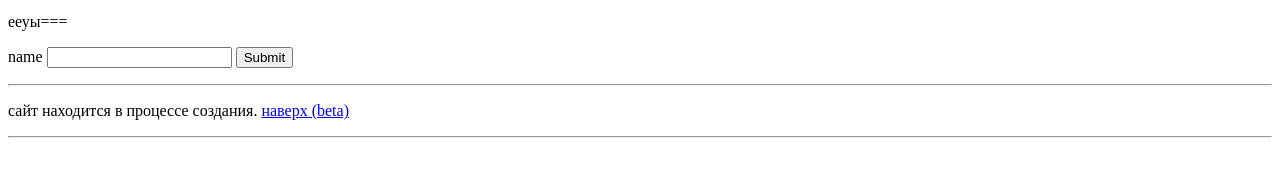
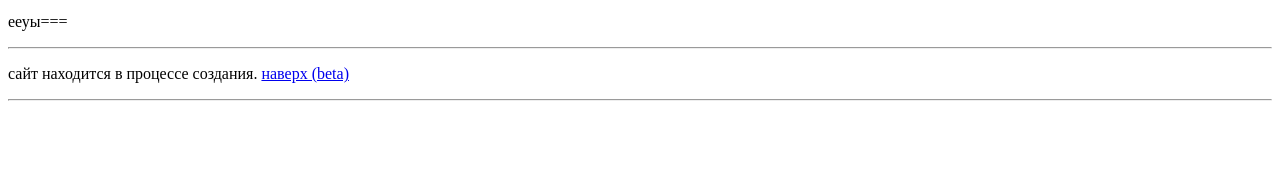
Before and after one commit to Dmeerev/Dmeerev.github.io, a plain HTML site: page pages/comments.html in a window 1280 px wide. Shown: the part 361-538 px from the top of the page. Drawn offline with Linux system fonts and the light colour scheme.

Commit message:
Update comments.html

```diff
--- a/pages/comments.html
+++ b/pages/comments.html
@@ -1,3 +1,4 @@
+<link rel="shortcut icon" href="/images/favicon.png" type="image/png">
 <table class="steelBlueCols">
 <tbody>
 <tr>
@@ -22,16 +23,7 @@
 </tbody>
 </table>
 <p>ееуы===</p>
-<form method="POST"
-      action="https://docs.google.com/forms/d/1yIeAobVTH5Z1n1-f6iS50UvZGHqlkG16jkoYW36jLlE"
-      onsubmit="return window.submitGoogleForm(this);">
 
-  <label>name</label>
-  <!-- view the form and inspect inputs to get the generated names. -->
-  <input name="entry.2345234">
-
-  <button type=submit>Submit</button>
-</form>
 <hr />
 <p>сайт находится в процессе создания.
   <a class="menu" href="/pages/comments.html">наверх (beta)</a></td></p>
```
